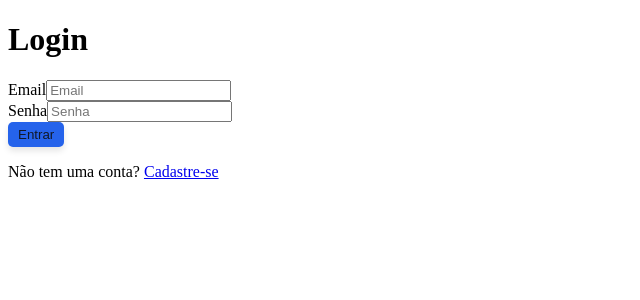
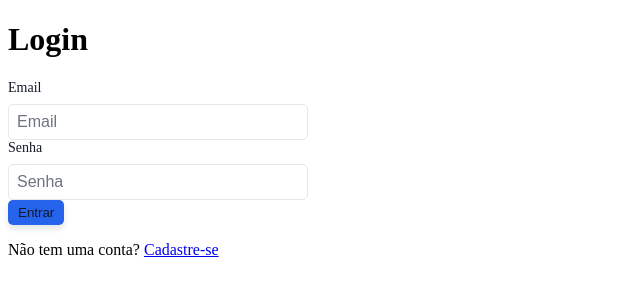
Before and after one commit to psifabiohenrique/practicare_frontend, a React (Vite) app: page /login in a window 1280 px wide. Shown: the top 300 px of the page, without its empty margins (0-640 px from the left). Built offline with nearby package versions, Linux system fonts and the light colour scheme.

Commit message:
Added TextField css

```diff
--- a/src/components/TextField/text-field.module.css
+++ b/src/components/TextField/text-field.module.css
@@ -0,0 +1,29 @@
+.container {
+    display: flex;
+    flex-direction: column;
+    gap: 8px;
+    width: 100%;
+    max-width: 300px;
+}
+
+label {
+    font-size: 14px;
+    color: var(--color-text-primary);
+}
+
+input {
+    padding: 8px;
+    border: 1px solid var(--color-border);
+    border-radius: 5px;
+    font-size: 16px;
+    transition: border-color 0.2s ease;
+}
+
+input:focus {
+    outline: none;
+    border-color: var(--color-primary);
+}
+
+input::placeholder {
+    color: var(--color-text-secondary);
+}
```
